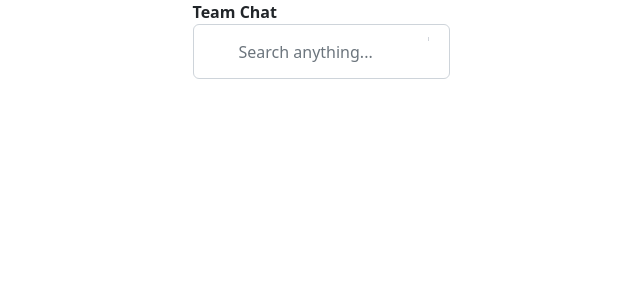
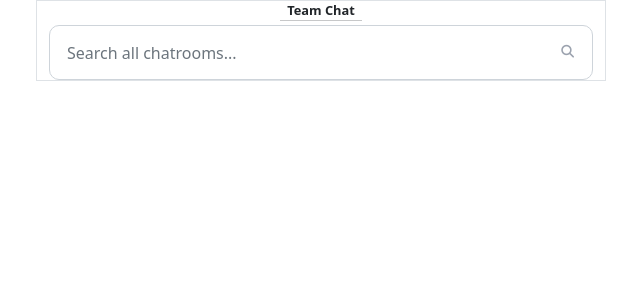
Before and after one commit to VexGamingTV/teamchat, a Vue app: page / in a window 1280 px wide. Shown: the top 300 px of the page, without its empty margins (319-959 px from the left). Built offline with nearby package versions, Linux system fonts and the light colour scheme.

Commit message:
EOD 6/22

```diff
--- a/package.json
+++ b/package.json
@@ -10,6 +10,7 @@
     "lint": "eslint . --ext .vue,.js,.jsx,.cjs,.mjs,.ts,.tsx,.cts,.mts --fix --ignore-path .gitignore"
   },
   "dependencies": {
+    "@fortawesome/fontawesome-free": "^6.1.1",
     "bootstrap": "^5.2.0-beta1",
     "pinia": "^2.0.14",
     "vue": "^3.2.36",
--- a/src/App.vue
+++ b/src/App.vue
@@ -11,7 +11,7 @@ import { RouterLink, RouterView } from 'vue-router'
   </header>
   <div class="container">
     <div class="row">
-      <div class="col-4 mx-auto d-flex justify-content-center">
+      <div class="col-6 mx-auto border teamchat">
         <RouterView />
       </div>
     </div>
@@ -20,7 +20,7 @@ import { RouterLink, RouterView } from 'vue-router'
 
 <style>
 body{
-  background: #d1d5db;
+  font-size: 1vw;
 }
 .height {
   height: 100vh;
@@ -30,8 +30,8 @@ body{
 }
 .form .fa-search {
   position: absolute;
-  top:20px;
-  left: 20px;
+  top: 8px;
+  right: 2px;
   color: #9ca3af;
 
 }
@@ -39,7 +39,6 @@ body{
   position: absolute;
   right: 17px;
   top: 13px;
-  padding: 2px;
   border-left: 1px solid #d1d5db;
 
 }
@@ -51,11 +50,18 @@ body{
 }
 .form-input {
   height: 55px;
-  text-indent: 33px;
+  text-indent: 5px;
   border-radius: 10px;
 }
 .form-input:focus {
-  box-shadow: none;
-  border:none;
+  box-shadow: #be5f12;
+  border: none;
+}
+.teamchat {
+  text-align: center;
+}
+.teamChatUnderline {
+  width: 15%;
+  margin: auto auto 4px;
 }
 </style>
--- a/src/components/BaseHeader.vue
+++ b/src/components/BaseHeader.vue
@@ -6,6 +6,7 @@ export default {
 
 <template>
 <b>Team Chat</b>
+<hr class= "teamChatUnderline">
 </template>
 <style scoped>
 
--- a/src/components/BaseSearch.vue
+++ b/src/components/BaseSearch.vue
@@ -6,8 +6,7 @@ export default {
 
 <template>
   <div class="form">
-    <i class="fa fa-search"></i>
-    <input type="text" class="form-control form-input" placeholder="Search anything...">
+    <input type="text" class="form-control form-input" placeholder="Search all chatrooms...">
     <span class="left-pan"><i class="fa fa-search"></i></span>
   </div>
 </template>
--- a/src/main.ts
+++ b/src/main.ts
@@ -1,9 +1,13 @@
 import { createApp } from 'vue'
 import { createPinia } from 'pinia'
+import '../node_modules/bootstrap/dist/css/bootstrap.css';
 
 import App from './App.vue'
 import router from './router'
-import '../node_modules/bootstrap/dist/css/bootstrap.css';
+
+import '../node_modules/@fortawesome/fontawesome-free/css/fontawesome.css'
+import '../node_modules/@fortawesome/fontawesome-free/css/brands.css'
+import '../node_modules/@fortawesome/fontawesome-free/css/solid.css'
 
 const app = createApp(App)
 
--- /dev/null
+++ b/vue.config.js
@@ -0,0 +1,7 @@
+// vue.config.js
+const { defineConfig } = require('@vue/cli-service')
+
+module.exports = defineConfig({
+    filenameHashing: false
+  // options...
+})
```
Also changed, not shown: 1 other file (tests, documents, lock files or other folders).
